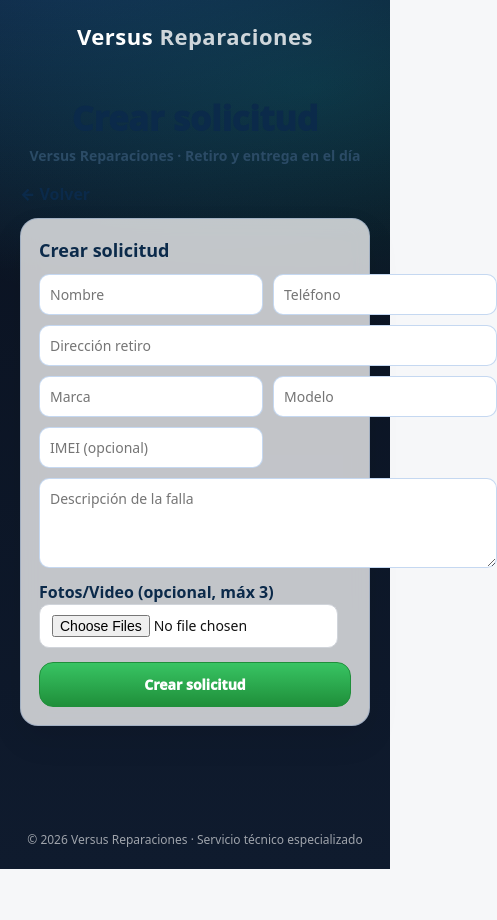
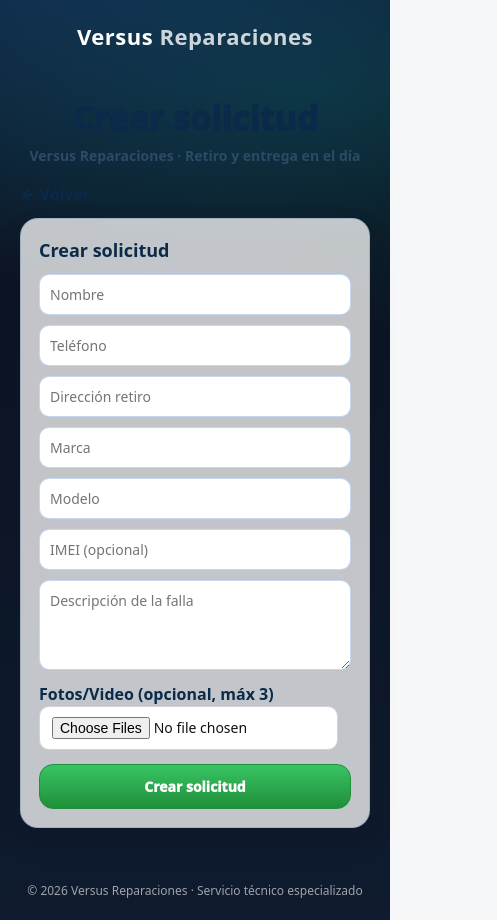
Before and after one commit to Faustortiz/versusFrontend, a React (Vite) app: page /crear in a window 390 px wide. Shown: the whole page, 497 px wide, since content can reach past the window. Before the commit the page ends 869 px from the top, so only its background shows below. Built offline with nearby package versions, Linux system fonts and the light colour scheme; no server answers.

Commit message:
Fix formulario creacion de solicitud

```diff
--- a/src/pages/ClientePage.jsx
+++ b/src/pages/ClientePage.jsx
@@ -106,6 +106,8 @@
   const [mediaFiles, setMediaFiles] = useState([]); // 0..3
 
   const PUBLIC_BASE = import.meta.env.VITE_PUBLIC_BASE_URL || window.location.origin;
+
+  const isMobile = window.matchMedia("(max-width: 640px)").matches;
 
   const showCrear = !mode || mode === "crear";
   const showSeg = !mode || mode === "seguimiento";
@@ -322,7 +324,7 @@
         <TechCard>
           <h2 style={{ marginTop: 0, color: "#0b2a4a" }}>Crear solicitud</h2>
 
-          <div style={{ display: "grid", gridTemplateColumns: "1fr 1fr", gap: 10 }}>
+          <div style={{ display: "grid", gridTemplateColumns: isMobile ? "1fr": "1fr 1fr", gap: 10 }}>
             <input
               placeholder="Nombre"
               value={form.nombreCliente}
```
